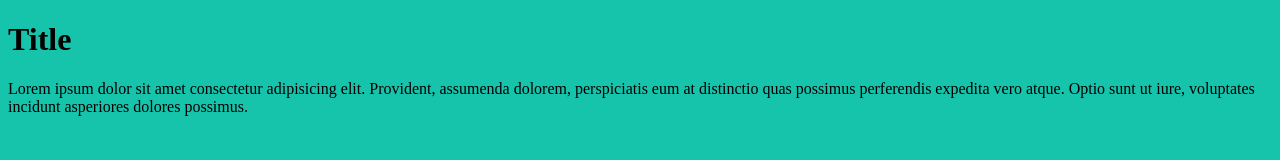
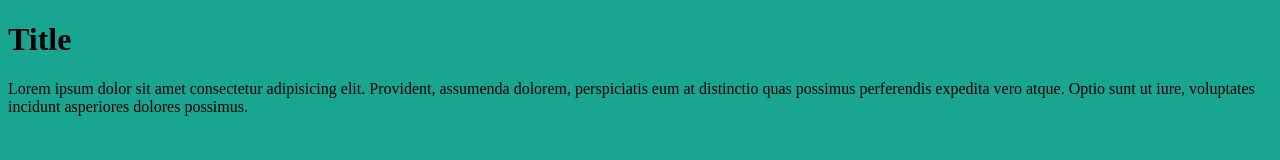
Before and after one commit to elliotSchmango/example, a plain HTML site: page index.html in a window 1280 px wide. Drawn offline with Linux system fonts and the light colour scheme.

Commit message:
Updates Color

```diff
--- a/css/style.css
+++ b/css/style.css
@@ -1,3 +1,3 @@
 body {
-    background-color: #16c3ab;
+    background-color: #18a592;
 }
```
